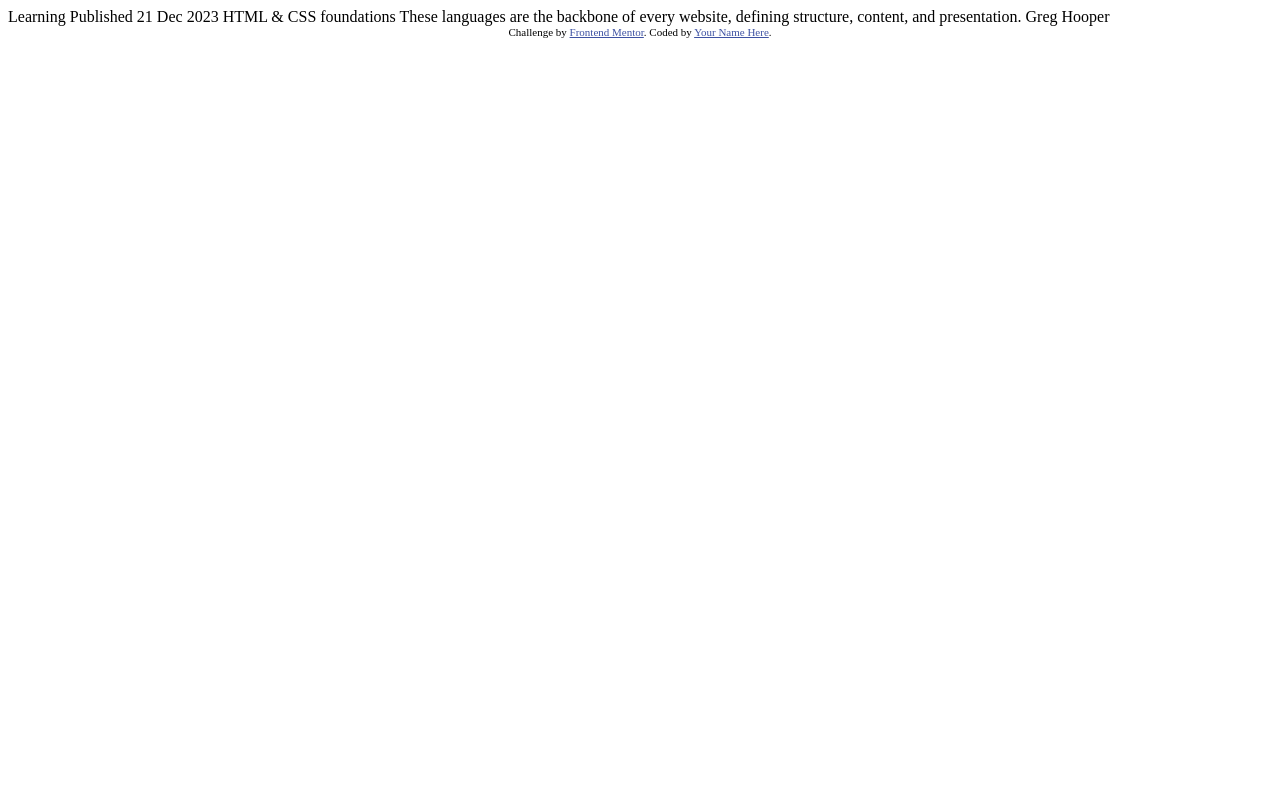
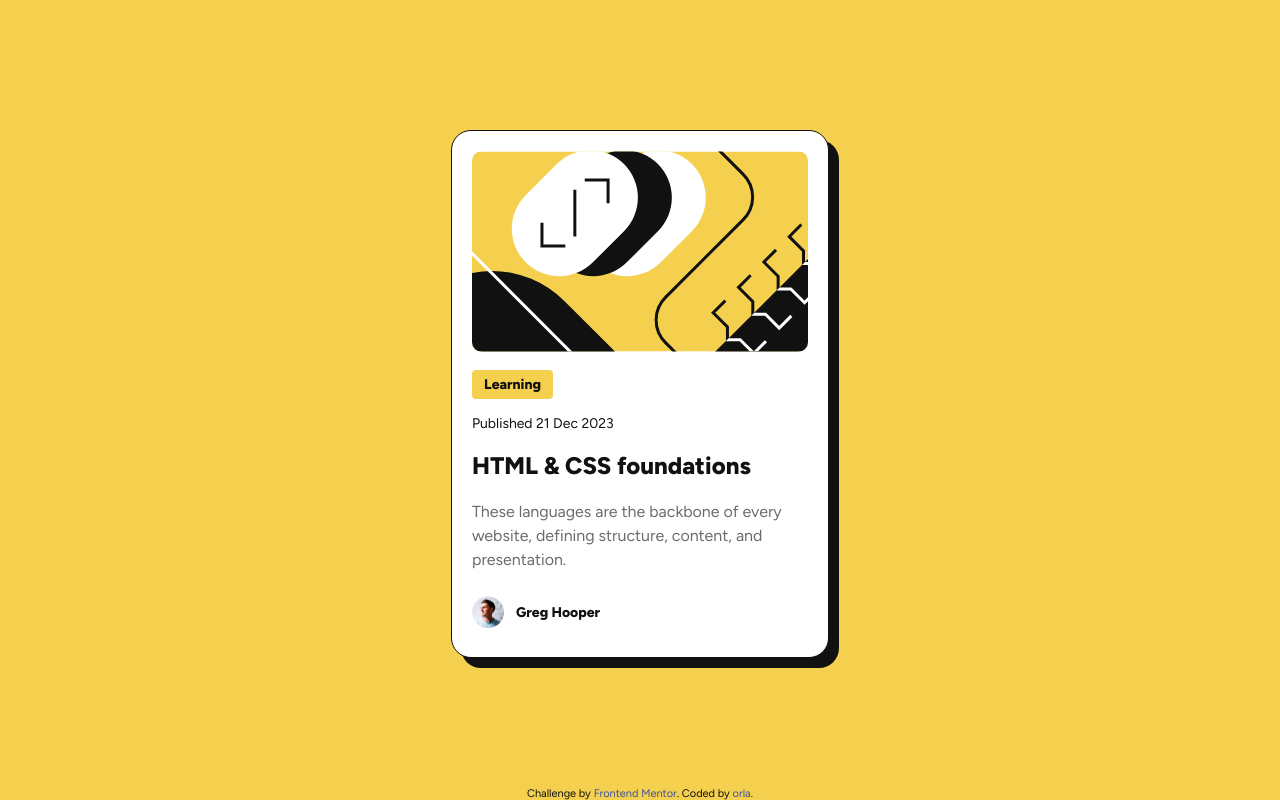
Before and after one commit to orla-m/blog-preview-card, a plain HTML site: page index.html in a window 1280 px wide. Drawn offline with Linux system fonts and the light colour scheme.

Commit message:
finished..?

```diff
--- a/index.html
+++ b/index.html
@@ -5,30 +5,34 @@
   <meta name="viewport" content="width=device-width, initial-scale=1.0"> <!-- displays site properly based on user's device -->
 
   <link rel="icon" type="image/png" sizes="32x32" href="./assets/images/favicon-32x32.png">
+  <link rel="stylesheet" href="styles.css">
 
   <title>Frontend Mentor | Blog preview card</title>
 
-  <!-- Feel free to remove these styles or customise in your own stylesheet 👍 -->
-  <style>
-    .attribution { font-size: 11px; text-align: center; }
-    .attribution a { color: hsl(228, 45%, 44%); }
-  </style>
+
 </head>
 <body>
+  <div class="container">
+    <img src="assets/images/illustration-article.svg" alt="...">
+    <div>
+      <p class="text-preset-3-bold learning">Learning</p>
+    </div>
+    <div>
+      <p class="text-preset-3">Published 21 Dec 2023</p>
+      <a href="#" class="text-preset-1">HTML & CSS foundations</a>
+      <p class="text-preset-2">These languages are the backbone of every website, defining structure, content, and presentation.</p>
+      <div class="author">
+        <img src="assets/images/image-avatar.webp" alt="greg hooper">
+        <p class="text-preset-3-bold">Greg Hooper</p>
+      </div>
 
-  Learning
 
-  Published 21 Dec 2023
-
-  HTML & CSS foundations
-
-  These languages are the backbone of every website, defining structure, content, and presentation.
-
-  Greg Hooper
+    </div>
+  </div>
 
   <div class="attribution">
     Challenge by <a href="https://www.frontendmentor.io?ref=challenge" target="_blank">Frontend Mentor</a>.
-    Coded by <a href="#">Your Name Here</a>.
+    Coded by <a href="https://github.com/orla-m">orla</a>.
   </div>
 </body>
 </html>
--- /dev/null
+++ b/styles.css
@@ -0,0 +1,100 @@
+@import url('https://fonts.googleapis.com/css2?family=Figtree:ital,wght@0,300..900;1,300..900&family=Outfit:wght@100..900&display=swap');
+
+body {
+    background-color: hsl(47, 88%, 63%);
+    font-family:Figtree;
+    display: flex;
+    justify-content: center;
+    align-items: center;
+    margin:auto;
+    height:100vh;
+    flex-direction: column;
+    color:#111111;
+}
+
+.container {
+    background-color: hsl(0, 0%, 100%);
+    width: min-content;
+    box-shadow: 10px 10px #111111;
+    border-radius: 20px;
+    border-style: solid;
+    border-width: 1px;
+    border-color: #111111;
+    padding:20px;
+    margin:auto;
+
+}
+
+.container img {
+    border-radius: 10px;
+
+}
+
+.learning{
+    background-color: #F4D04E;
+    border-radius:4px ;
+    padding: 4px 12px;
+    width: min-content;
+}
+
+.author{
+    display: flex;
+    align-items: center;
+    width:100%;
+    gap:12px;
+}
+
+.author img{
+    height:32px;
+    width:32px;
+}
+
+.text-preset-1{
+    font-size:24px;
+    line-height: 150%;
+    letter-spacing: 0px;
+    font-weight: 800;
+}
+
+.text-preset-2{
+    font-size:16px;
+    line-height: 150%;
+    letter-spacing: 0px;
+    color:#6B6B6B;
+
+}
+
+.text-preset-3{
+    font-size:14px;
+    line-height: 150%;
+    letter-spacing: 0px;
+
+}
+
+.text-preset-3-bold{
+    font-size:14px;
+    line-height: 150%;
+    letter-spacing: 0px;
+    font-weight: 800;
+}
+
+a {
+    color:inherit;
+    text-decoration: none;
+}
+
+
+a:hover{
+    color:#F4D04E;
+}
+
+
+
+.attribution {
+    font-size: 11px;
+    text-align: center;
+}
+
+.attribution a {
+    color: hsl(228, 45%, 44%);
+}
```
